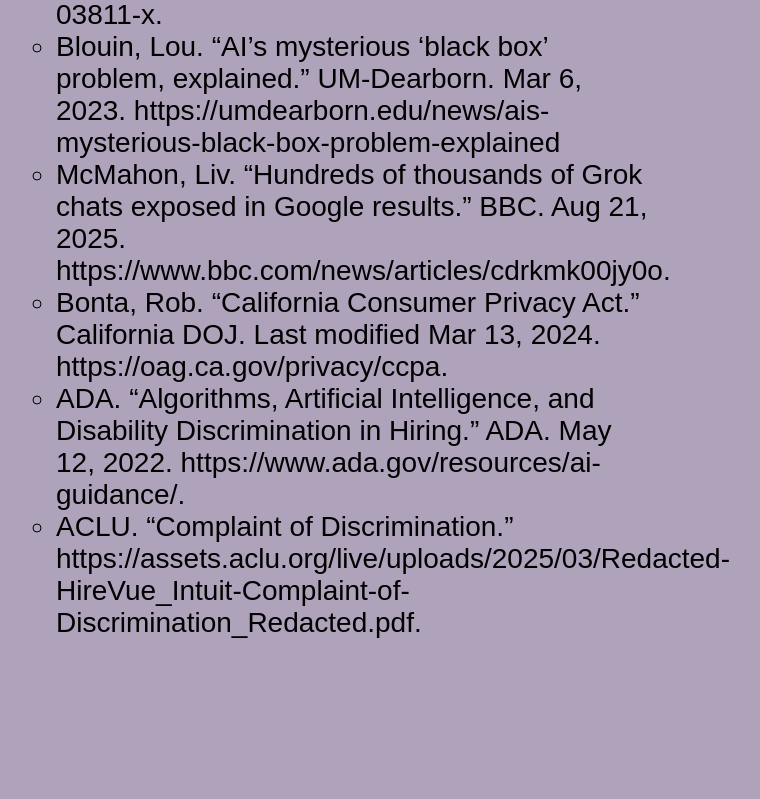
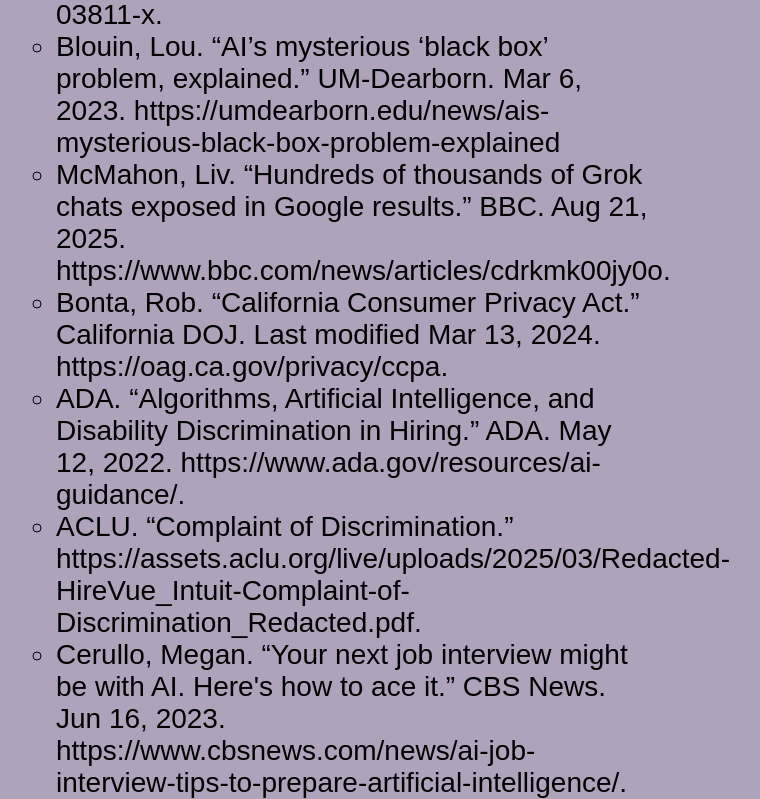
Before and after one commit to EllieBard/AIHiring, a plain HTML site: page index.html in a window 1280 px wide. Shown: the part 1812-2611 px from the top of the page, without its empty margins (308-1068 px from the left). Before the commit the page ends 2451 px from the top, so only its background shows below. Drawn offline with Linux system fonts and the light colour scheme; a web font is replaced by a local one.

Commit message:
Update index.html

```diff
--- a/index.html
+++ b/index.html
@@ -46,7 +46,7 @@
                 <li>Bonta, Rob. “California Consumer Privacy Act.” California DOJ. Last modified Mar 13, 2024. https://oag.ca.gov/privacy/ccpa.</li>
                 <li>ADA. “Algorithms, Artificial Intelligence, and Disability Discrimination in Hiring.” ADA. May 12, 2022. https://www.ada.gov/resources/ai-guidance/.</li>
                 <li>ACLU. “Complaint of Discrimination.” https://assets.aclu.org/live/uploads/2025/03/Redacted-HireVue_Intuit-Complaint-of-Discrimination_Redacted.pdf.</li>
-
+                <li>Cerullo, Megan. “Your next job interview might be with AI. Here's how to ace it.” CBS News. Jun 16, 2023. https://www.cbsnews.com/news/ai-job-interview-tips-to-prepare-artificial-intelligence/.</li>
 
             </ul>
         </div>
```
